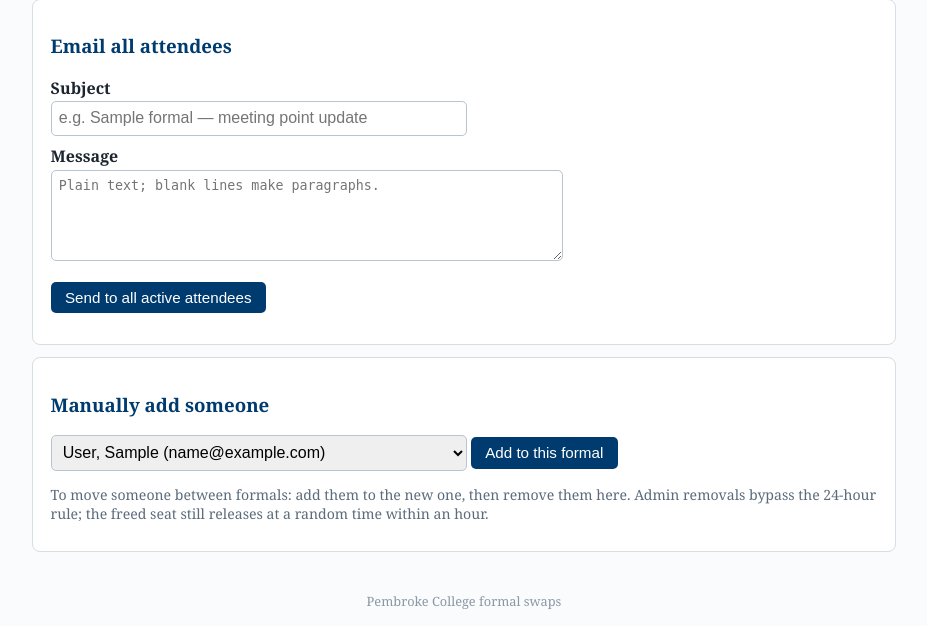
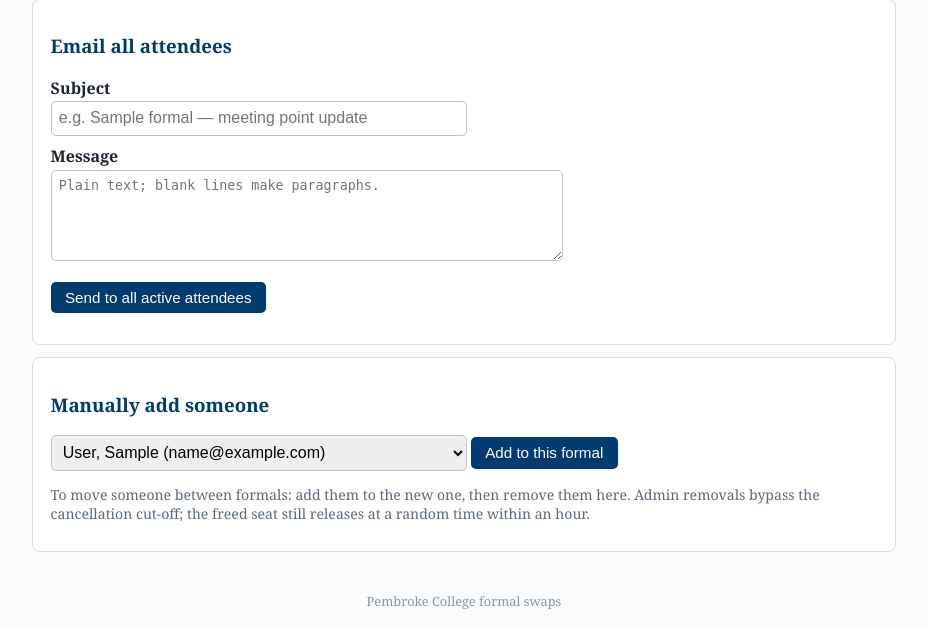
Before and after one commit to Patrick-Gibbs/pembroke-formal-swaps, a Flask app: page /admin/formals/1/roster in a window 1280 px wide. Shown: the part 272-898 px from the top of the page, without its empty margins (176-1103 px from the left). Run offline with Flask 3, Linux system fonts and the light colour scheme; the visitor is signed in with stand-in values (Sample User, id 1); data comes from the database, SQL or seed files in the repository; tables that the repository leaves empty hold one stand-in row (values such as "Sample post"); parts of the project's set-up code (start-up, migrations or seed data) failed here and were passed over.

Commit message:
Homepage and emails reflect the configurable cancellation cut-off

```diff
--- a/swaps/emailer.py
+++ b/swaps/emailer.py
@@ -120,7 +120,7 @@ def allocation_result_email(to, formals, ics_files):
         f"{blocks}"
         f"<p>Calendar invitations are attached — open one to add the formal to "
         f"your calendar.</p>"
-        f"<p>Manage your places (or cancel, up to 24h before) at "
+        f"<p>Manage your places (or cancel, up until the cut-off) at "
         f"<a href=\"{config.SITE_URL}/me\">{config.SITE_URL}/me</a>.</p>",
         attachments=ics_files)
 
--- a/swaps/templates/admin/roster.html
+++ b/swaps/templates/admin/roster.html
@@ -65,6 +65,6 @@
     <button>Add to this formal</button>
   </form>
   <p class="muted">To move someone between formals: add them to the new one, then remove them here.
-  Admin removals bypass the 24-hour rule; the freed seat still releases at a random time within an hour.</p>
+  Admin removals bypass the cancellation cut-off; the freed seat still releases at a random time within an hour.</p>
 </div>
 {% endblock %}
--- a/swaps/templates/index.html
+++ b/swaps/templates/index.html
@@ -14,7 +14,7 @@
     <li>When the ballot closes, places are assigned by a <b>preference-honouring
     random draw</b>. You'll get your result by email, and they will also be
     published <a href="/attendees">here</a>.</li>
-    <li>Plans change? <b>Cancel</b> up to 24 hours before; freed places are
+    <li>Plans change? <b>Cancel</b> up to {{ cutoff_h }} hours before; freed places are
     released at a random moment and offered to everyone —
     subscribe to a formal to be emailed when a spot opens.</li>
     <li>Afterwards, <b>rate your evening</b> out of 5 stars and browse
--- a/swaps/views/main.py
+++ b/swaps/views/main.py
@@ -53,6 +53,7 @@ def index():
                            ballot_open=_ballot_window(db, term) if term else False,
                            ballot_closes=t_close, ballot_opens=t_open,
                            opens_soon=opens_soon,
+                           cutoff_h=int(cancel_cutoff_hours(db)),
                            free_seats={f["id"]: free_seats(db, f["id"], f["slots"])
                                        for f in formals})
 
```
